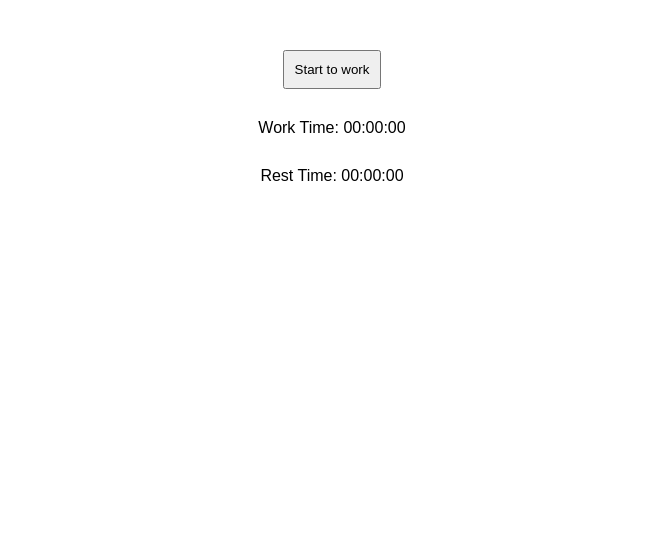
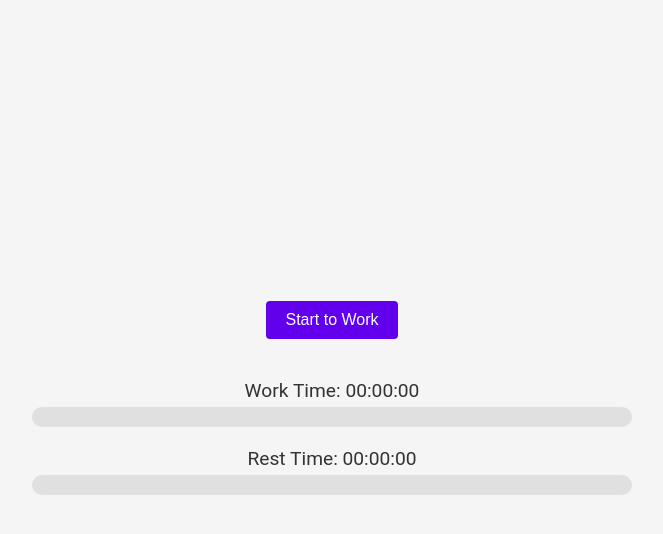
Before and after one commit to Neroysq/ThirdTimer, a plain HTML site: page index.html in a window 1280 px wide. Shown: the whole page, without its empty margins (308-971 px from the left). Drawn offline with Linux system fonts and the light colour scheme.

Commit message:
add visual rep

```diff
--- a/index.html
+++ b/index.html
@@ -8,10 +8,15 @@
 </head>
 <body>
     <div id="app">
-        <button id="startWorkTimer">Start to work</button>
-        <div id="workTimer">Work Time: 00:00:00</div>
-        <!-- <button id="startRestTimer" disabled>Start Rest Timer</button> -->
-        <div id="restTimer">Rest Time: 00:00:00</div>
+        <button id="startWorkTimer" class="mdc-button mdc-button--raised">Start to Work</button>
+        <div class="timer">
+            <div class="timer-label">Work Time: <span id="workTimeText">00:00:00</span></div>
+            <div class="progress-bar"><div id="workTimer" class="progress"></div></div>
+        </div>
+        <div class="timer">
+            <div class="timer-label">Rest Time: <span id="restTimeText">00:00:00</span></div>
+            <div class="progress-bar"><div id="restTimer" class="progress"></div></div>
+        </div>
     </div>
     <script src="script.js"></script>
 </body>
--- a/script.js
+++ b/script.js
@@ -41,9 +41,22 @@ startButton.addEventListener('click', function() {
 });
 
 function updateDisplays() {
-    workTimerDisplay.textContent = `Work Time: ${formatTime(workSeconds)}`;
-    restTimerDisplay.textContent = `Rest Time: ${formatTime(restSeconds)}`;
+    // Assuming a shorter duration for full scale, e.g., 15 minutes for work and proportionate for rest
+    const workScaleMax = 15 * 60; // 15 minutes in seconds
+    const restScaleMax = workScaleMax / 3; // One third of the workScaleMax for rest
+
+    const workPercentage = (workSeconds / workScaleMax) * 100;
+    const restPercentage = (restSeconds / restScaleMax) * 100;
+
+    // Update numerical display
+    document.getElementById('workTimeText').textContent = formatTime(workSeconds);
+    document.getElementById('restTimeText').textContent = formatTime(restSeconds);
+
+    // Update progress bar widths
+    document.getElementById('workTimer').style.width = `${Math.min(workPercentage, 100)}%`;
+    document.getElementById('restTimer').style.width = `${Math.min(restPercentage, 100)}%`;
 }
+
 
 function formatTime(seconds) {
     const hours = Math.floor(seconds / 3600);
--- a/style.css
+++ b/style.css
@@ -1,13 +1,67 @@
-body, button, div {
-    font-family: Arial, sans-serif;
-    padding: 10px;
-    margin: 10px;
-}
-
-button {
-    cursor: pointer;
+body {
+    font-family: 'Roboto', sans-serif;
+    display: flex;
+    justify-content: center;
+    align-items: center;
+    height: 100vh;
+    background-color: #F5F5F5;
 }
 
 #app {
     text-align: center;
+    width: 90%;
+    max-width: 600px;
 }
+
+.mdc-button {
+    background-color: #6200EE;
+    color: #FFF;
+    padding: 0.6rem 1.2rem;
+    border: none;
+    border-radius: 4px;
+    cursor: pointer;
+    outline: none;
+    font-size: 1rem;
+    font-weight: 500;
+    margin-bottom: 20px;
+    transition: background-color 0.3s ease;
+}
+
+.mdc-button:hover {
+    background-color: #3700B3;
+}
+
+.timer {
+    margin: 20px 0;
+}
+
+.timer-label {
+    font-size: 1.2rem;
+    color: #333;
+    margin-bottom: 5px;
+}
+.progress-bar {
+    background-color: #E0E0E0;
+    height: 20px;
+    border-radius: 10px;
+    overflow: hidden;
+    position: relative;
+}
+
+.progress {
+    background-color: #6200EE;
+    height: 100%;
+    width: 0%; /* Dynamically update this width with JS */
+    transition: width 0.3s ease;
+}
+
+
+.progress-bar::before {
+    content: '';
+    position: absolute;
+    top: 0; left: 0;
+    height: 100%;
+    background-color: #6200EE;
+    width: 0%; /* Dynamically update this width with JS */
+    transition: width 0.3s ease;
+}
```
